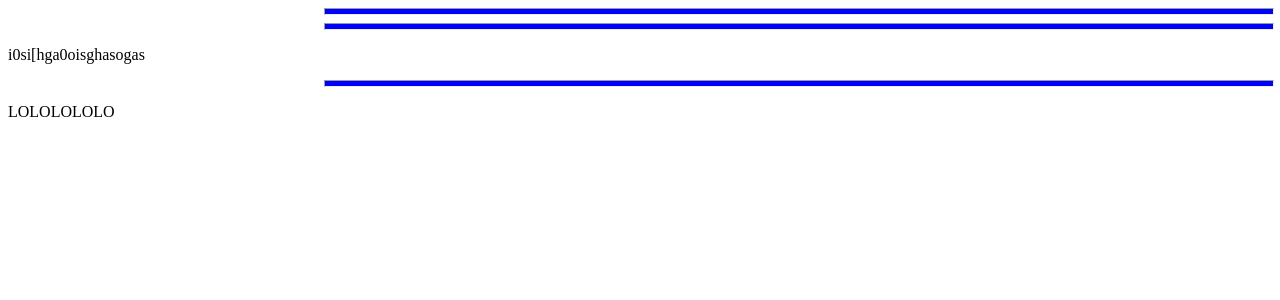
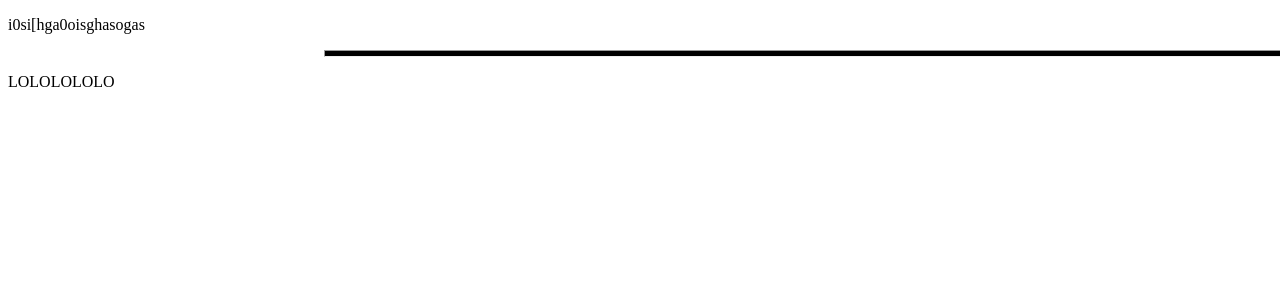
Before and after one commit to gawkies/gawkies.github.io, a Jekyll site: the page index.html, which Jekyll copies as it is, in a window 1280 px wide. Shown: the top 300 px of the page. Built offline with Jekyll 4.4.1, drawn with Linux system fonts in a browser that asks for light colours.

Commit message:
Update index.html

```diff
--- a/index.html
+++ b/index.html
@@ -20,17 +20,13 @@
         <div>
             <style>
             hr {
-                color: white;
-                background: blue;
-                width: 75%;
+                color: rgb(0, 0, 0);
+                background: rgb(0, 0, 0);
+                width: 100%;
                 height: 5px;
                 margin-left:25%;
                }
                </style>
-
-               <body>
-               <hr />
-               <hr/>
                </body>
 
             <p>i0si[hga0oisghasogas</p>
```
Also changed, not shown: other parts of index.html (+1 -1 lines).
